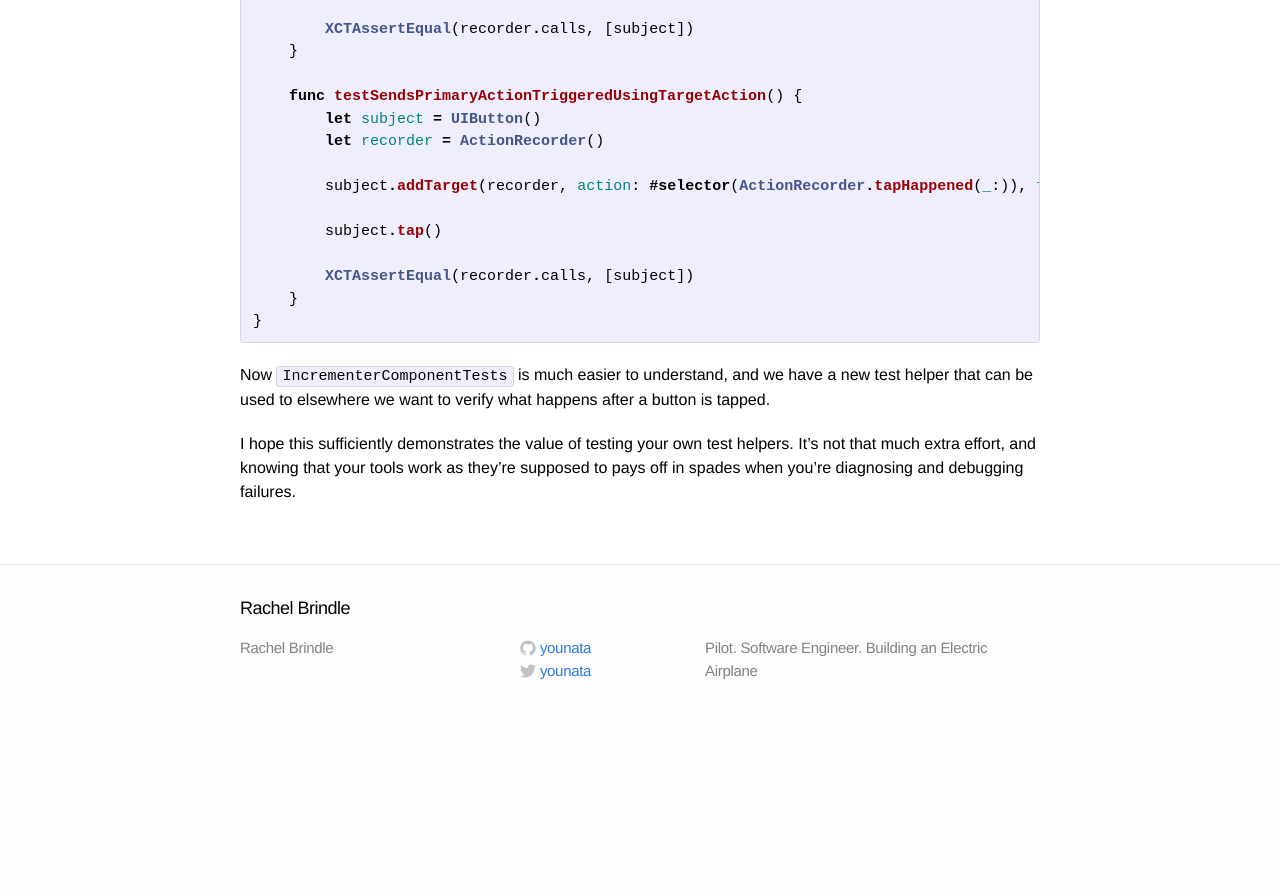
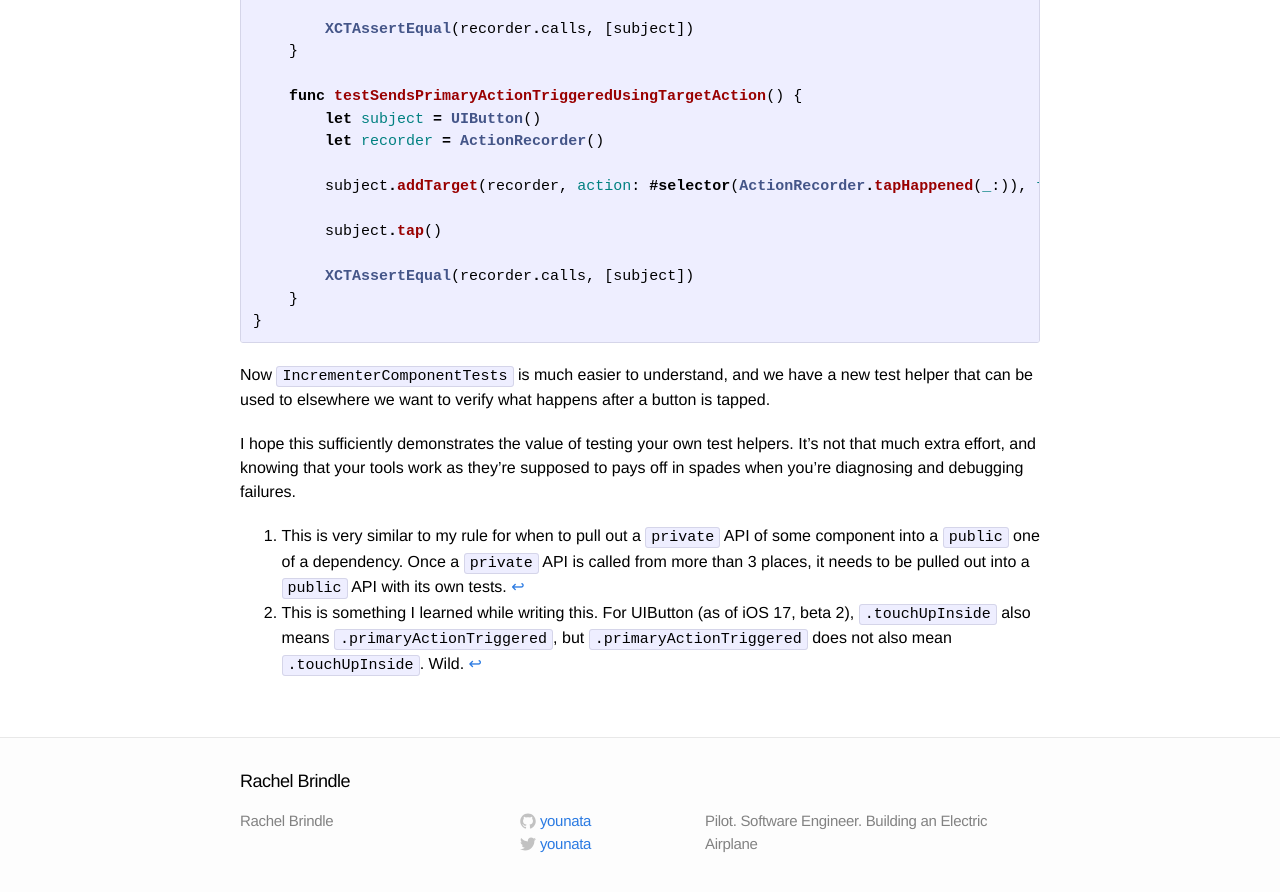
Before and after one commit to younata/younata.github.io, a Jekyll site: the page built from _posts/2023-06-25-testing-test-helpers.md, in a window 1280 px wide and 900 px high, scrolled down 7731 px. Shown: the top 892 px of the window. Built offline with Jekyll 4.4.1, drawn with Linux system fonts in a browser that asks for light colours; before the commit the page ends 8458 px from its top, so only the background shows below that.

Commit message:
Once more, now with working footnotes

````diff
--- a/_posts/2023-06-25-testing-test-helpers.md
+++ b/_posts/2023-06-25-testing-test-helpers.md
@@ -82,7 +82,7 @@ This uses the newer [`UIControl.event.primaryActionTriggered` semantic event](ht
 
 ### When to write Tests for a Test Helper
 
-Before we refactor `IncrementerComponentTests` to use this new helper, we should consider writing a test to verify that `tap()` works as we expect it should. Not all test helpers need their own tests. Some are very specific and will only be used in a place where it will be easy to diagnose when they fail. My personal rule-of-thumb is that once a component is going to be used in more than 1 place, it needs its own tests. [1] This applies to production code and test code.
+Before we refactor `IncrementerComponentTests` to use this new helper, we should consider writing a test to verify that `tap()` works as we expect it should. Not all test helpers need their own tests. Some are very specific and will only be used in a place where it will be easy to diagnose when they fail. My personal rule-of-thumb is that once a component is going to be used in more than 1 place, it needs its own tests. [^1] This applies to production code and test code.
 
 ## Testing the Test Helper
 
@@ -148,7 +148,7 @@ final class UIButtonTapTests: XCTestCase {
 }
 ```
 
-With that written, we can run the tests to verify that `tap` works and... it fails. Huh. [2]
+With that written, we can run the tests to verify that `tap` works and... it fails. Huh. [^2]
 
 ![Xcode showing failing tests for the tap test helper](/assets/testing_test_helpers/failing_test_helper_tests.png)
 
@@ -283,6 +283,6 @@ Now `IncrementerComponentTests` is much easier to understand, and we have a new
 
 I hope this sufficiently demonstrates the value of testing your own test helpers. It's not that much extra effort, and knowing that your tools work as they're supposed to pays off in spades when you're diagnosing and debugging failures.
 
-[1]: This is very similar to my rule for when to pull out a `private` API of some component into a `public` one of a dependency. Once a `private` API is called from more than 3 places, it needs to be pulled out into a `public` API with its own tests.
+[^1]: This is very similar to my rule for when to pull out a `private` API of some component into a `public` one of a dependency. Once a `private` API is called from more than 3 places, it needs to be pulled out into a `public` API with its own tests.
 
-[2]: This is something I learned while writing this. For UIButton (as of iOS 17, beta 2), `.touchUpInside` also means `.primaryActionTriggered`, but `.primaryActionTriggered` does not also mean `.touchUpInside`. Wild.
+[^2]: This is something I learned while writing this. For UIButton (as of iOS 17, beta 2), `.touchUpInside` also means `.primaryActionTriggered`, but `.primaryActionTriggered` does not also mean `.touchUpInside`. Wild.
````
